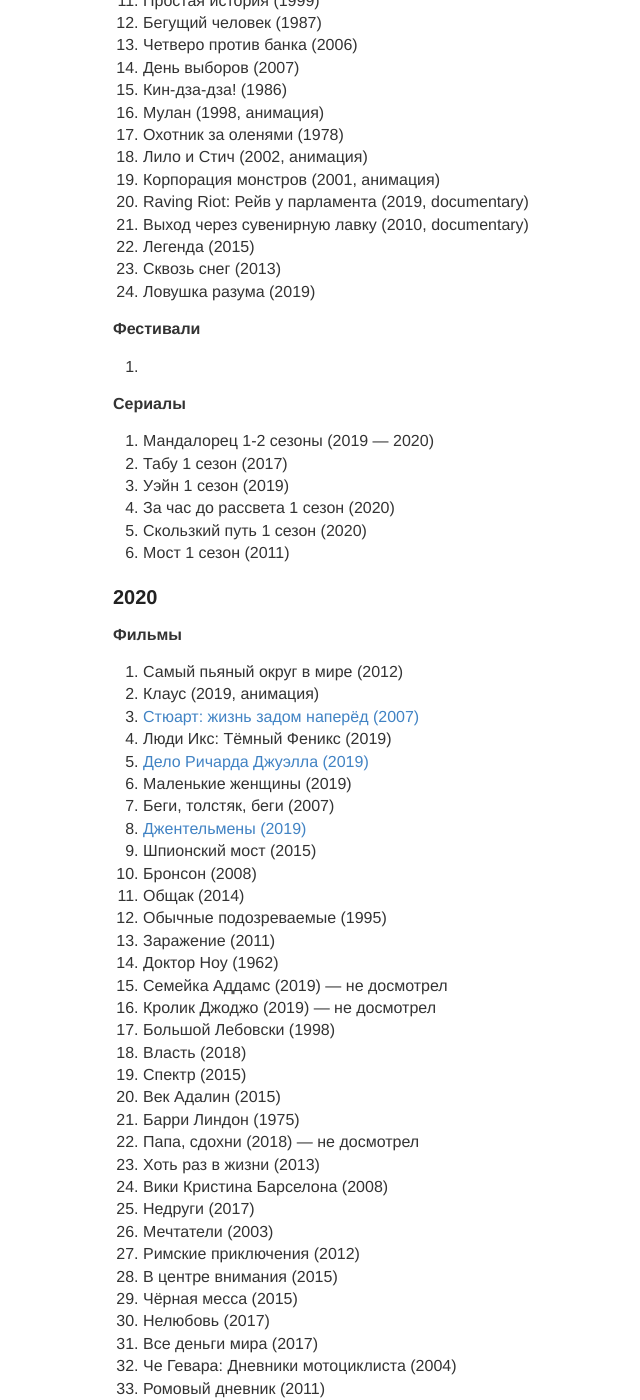
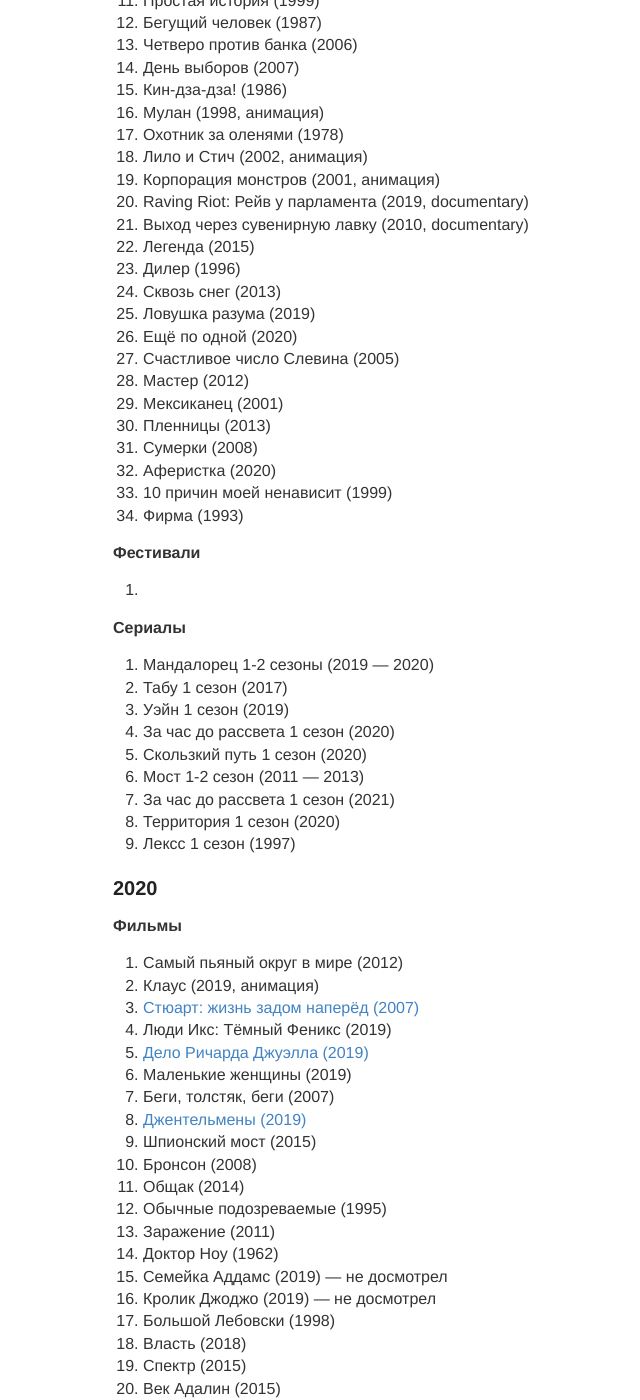
Before and after one commit to sombro/nbuevich.com, a Jekyll site: the page built from blog/_posts/2099-12-14-movies.md, in a window 1280 px wide and 1400 px high, scrolled down 675 px. Shown: the whole window, without its empty margins (167-807 px from the left). Built offline with Jekyll 4.4.1, drawn with Linux system fonts in a browser that asks for light colours.

Commit message:
new movies

```diff
--- a/blog/_posts/2099-12-14-movies.md
+++ b/blog/_posts/2099-12-14-movies.md
@@ -37,8 +37,18 @@
     <li>Raving Riot: Рейв у парламента (2019, documentary)</li>
     <li>Выход через сувенирную лавку (2010, documentary)</li>
     <li>Легенда (2015)</li>
+    <li>Дилер (1996)</li>
     <li>Сквозь снег (2013)</li>
     <li>Ловушка разума (2019)</li>
+    <li>Ещё по одной (2020)</li>
+    <li>Счастливое число Слевина (2005)</li>
+    <li>Мастер (2012)</li>
+    <li>Мексиканец (2001)</li>
+    <li>Пленницы (2013)</li>
+    <li>Сумерки (2008)</li>
+    <li>Аферистка (2020)</li>
+    <li>10 причин моей ненависит (1999)</li>
+    <li>Фирма (1993)</li>
 </ol>
 
 <b>Фестивали</b>
@@ -55,7 +65,10 @@
     <li>Уэйн 1 сезон (2019)</li>
     <li>За час до рассвета 1 сезон (2020)</li>
     <li>Скользкий путь 1 сезон (2020)</li>
-    <li>Мост 1 сезон (2011)</li>
+    <li>Мост 1-2 сезон (2011 — 2013)</li>
+    <li>За час до рассвета 1 сезон (2021)</li>
+    <li>Территория 1 сезон (2020)</li>
+    <li>Лексс 1 сезон (1997)</li>
 </ol>
 
 
```
